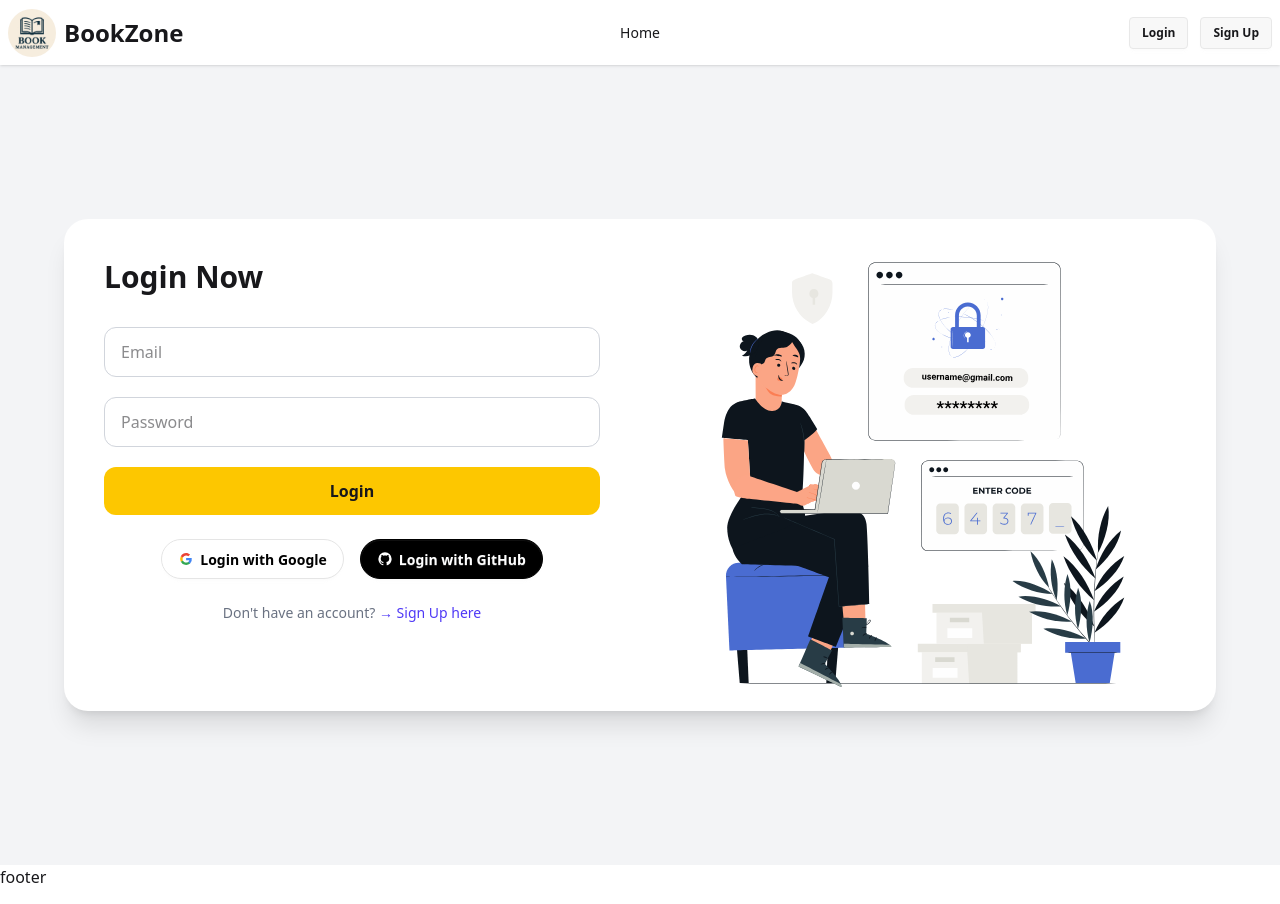
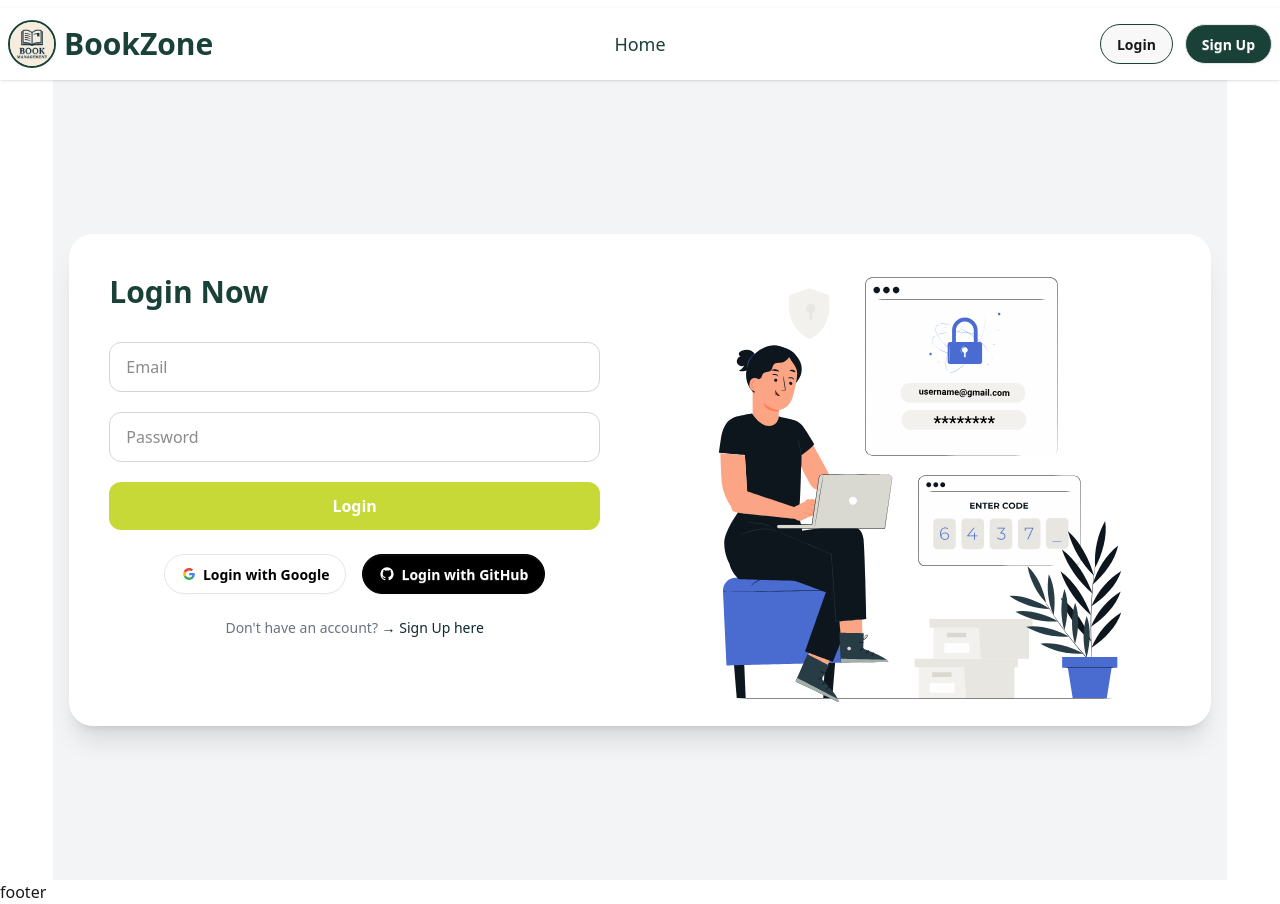
Before and after one commit to chaitey23/Library-management-client, a React (Vite) app: page /login in a window 1280 px wide. Built offline with nearby package versions, Linux system fonts and the light colour scheme; no server answers.

Commit message:
navbar complete

```diff
--- a/src/Components/NavBar/NavBar.jsx
+++ b/src/Components/NavBar/NavBar.jsx
@@ -1,105 +1,3 @@
-// import React, { useContext, useState } from 'react';
-// import navLogo from '../../assets/bookLogo.jpg';
-// import { AuthContext } from '../../Contexts/AuthContext/AuthContext';
-// import { NavLink } from 'react-router';
-
-// const NavBar = () => {
-//   const { user, signOutUser } = useContext(AuthContext);
-//   const [showModal, setShowModal] = useState(false);
-
-//   const handleSignOut = () => {
-//     signOutUser()
-//       .then(() => {
-//         console.log("Sign-out successfully");
-//         setShowModal(false);
-//       })
-//       .catch(error => {
-//         console.error(error);
-//       });
-//   };
-
-//   const links = (
-//     <>
-//       <li><NavLink to='/'>Home</NavLink></li>
-//       {user && (
-//         <>
-//           <li><NavLink to="/all-books">All Books</NavLink></li>
-//           <li><NavLink to="/add-book">Add Book</NavLink></li>
-//           <li><NavLink to="/borrowed-books">Borrowed Books</NavLink></li>
-//         </>
-//       )}
-//     </>
-//   );
-
-//   return (
-//     <>
-//       <div className="navbar bg-base-100 shadow-sm">
-//                 <div className="navbar-start">
-//           <div className='flex items-center gap-2'>
-//             <img className='h-12 w-auto rounded-full' src={navLogo} alt="Logo" />
-//             <span className="text-2xl font-bold">BookZone</span>
-//           </div>
-//         </div>
-
-
-//         <div className="navbar-center hidden lg:flex">
-//           <ul className="menu menu-horizontal px-1">{links}</ul>
-//         </div>
-
-
-//         <div className="navbar-end gap-3">
-//           {user ? (
-//             <div className='flex gap-2 items-center'>
-//               {user.photoURL && (
-//                 <div className='tooltip tooltip-bottom' data-tip={user.displayName || "User"}>
-//                   <img
-//                     className='w-10 h-10 rounded-full object-cover'
-//                     src={user.photoURL}
-//                     alt="User"
-//                   />
-//                 </div>
-//               )}
-//               <button onClick={() => setShowModal(true)} className='btn  btn-sm'>
-//                 Logout
-//               </button>
-//             </div>
-//           ) : (
-//             <>
-//               <NavLink className='btn btn-sm' to='/login'>Login</NavLink>
-//               <NavLink className='btn  btn-sm' to='/register'>Sign Up</NavLink>
-//             </>
-//           )}
-//         </div>
-//       </div>
-
-
-//       {showModal && (
-//         <div className="fixed inset-0 bg-black/40 backdrop-blur-sm flex items-center justify-center z-50  bg-opacity-40">
-//           <div className="bg-white p-6 rounded-lg shadow-lg w-80">
-//             <h2 className="text-lg font-bold mb-4">Confirm Logout</h2>
-//             <p className="mb-6">Are you sure you want to log out?</p>
-//             <div className="flex justify-end gap-3">
-//               <button
-//                 onClick={() => setShowModal(false)}
-//                 className="btn btn-sm btn-ghost"
-//               >
-//                 Cancel
-//               </button>
-//               <button
-//                 onClick={handleSignOut}
-//                 className="btn btn-sm btn-error"
-//               >
-//                 Logout
-//               </button>
-//             </div>
-//           </div>
-//         </div>
-//       )}
-//     </>
-//   );
-// };
-
-// export default NavBar;
 import React, { useContext, useState } from 'react';
 import navLogo from '../../assets/bookLogo.jpg';
 import { AuthContext } from '../../Contexts/AuthContext/AuthContext';
@@ -115,21 +13,21 @@ const NavBar = () => {
       .then(() => {
         console.log("Sign-out successfully");
         setShowModal(false);
-        setIsMenuOpen(false); // menu close on logout
+        setIsMenuOpen(false);
       })
       .catch(error => {
         console.error(error);
       });
   };
-
+const activeClass = "underline !bg-transparent text-[#1a4137]";
   const links = (
     <>
-      <li><NavLink to='/' onClick={() => setIsMenuOpen(false)}>Home</NavLink></li>
+      <li className='text-lg text-[#1a4137]'><NavLink to='/' onClick={() => setIsMenuOpen(false)} className={({isActive}) => isActive ? activeClass :"text-[#1a4137] !bg-transparent hover:!bg-[#c6d936] hover:text-white"}>Home</NavLink></li>
       {user && (
         <>
-          <li><NavLink to="/all-books" onClick={() => setIsMenuOpen(false)}>All Books</NavLink></li>
-          <li><NavLink to="/add-book" onClick={() => setIsMenuOpen(false)}>Add Book</NavLink></li>
-          <li><NavLink to="/borrowed-books" onClick={() => setIsMenuOpen(false)}>Borrowed Books</NavLink></li>
+          <li className='text-lg text-[#1a4137]'><NavLink to="/all-books" onClick={() => setIsMenuOpen(false)}className={({isActive}) => isActive ? activeClass :"text-[#1a4137] !bg-transparent  hover:!bg-[#c6d936] hover:text-white"}>All Books</NavLink></li>
+          <li className='text-lg text-[#1a4137]'><NavLink to="/add-book" onClick={() => setIsMenuOpen(false)}className={({isActive}) => isActive ? activeClass :"text-[#1a4137] !bg-transparent  hover:!bg-[#c6d936] hover:text-white"}>Add Book</NavLink></li>
+          <li className='text-lg text-[#1a4137]'><NavLink to="/borrowed-books" onClick={() => setIsMenuOpen(false)}className={({isActive}) => isActive ? activeClass :"text-[#1a4137] !bg-transparent  hover:!bg-[#c6d936] hover:text-white"}>Borrowed Books</NavLink></li>
         </>
       )}
     </>
@@ -137,9 +35,8 @@ const NavBar = () => {
 
   return (
     <>
-      <div className="navbar bg-base-100 shadow-sm relative">
+      <div className="navbar mt-2 bg-base-100 sticky shadow-sm top-0 z-50">
         <div className="navbar-start flex items-center gap-2">
-          {/* Hamburger button বামে */}
           <button
             className="lg:hidden btn btn-square btn-ghost"
             onClick={() => setIsMenuOpen(!isMenuOpen)}
@@ -151,18 +48,13 @@ const NavBar = () => {
                 d="M4 6h16M4 12h16M4 18h16" />
             </svg>
           </button>
-
-          {/* Logo + site name */}
-          <img className='h-12 w-auto rounded-full' src={navLogo} alt="Logo" />
-          <span className="text-2xl font-bold">BookZone</span>
+          <img className='h-12 w-auto border-2 border-[#1a4137]  rounded-full' src={navLogo} alt="Logo" />
+          <span className=" lg:text-3xl md:text-2xl font-bold text-[#1a4137]">BookZone</span>
         </div>
-
-        {/* Desktop menu */}
         <div className="navbar-center hidden lg:flex">
           <ul className="menu menu-horizontal px-1">{links}</ul>
         </div>
 
-        {/* User login/logout */}
         <div className="navbar-end gap-3">
           {user ? (
             <div className='flex gap-2 items-center'>
@@ -175,31 +67,30 @@ const NavBar = () => {
                   />
                 </div>
               )}
-              <button onClick={() => setShowModal(true)} className='btn btn-sm'>
+              <button onClick={() => setShowModal(true)} className='btn rounded-3xl border-[#1a4137] border-2'>
                 Logout
               </button>
             </div>
           ) : (
             <>
-              <NavLink className='btn btn-sm' to='/login'>Login</NavLink>
-              <NavLink className='btn btn-sm' to='/register'>Sign Up</NavLink>
+              <NavLink className='btn rounded-3xl border-[#1a4137] hover:bg-[#1a4137] hover:text-white' to='/login'>Login</NavLink>
+              <NavLink className='btn rounded-3xl bg-[#1a4137] text-white' to='/register'>Sign Up</NavLink>
             </>
           )}
         </div>
 
-        {/* Mobile menu */}
         {isMenuOpen && (
-          <div className="lg:hidden absolute top-full left-0 w-full bg-white shadow-md z-40">
+          <div className="lg:hidden absolute top-full left-0  bg-white shadow-md z-40">
             <ul className="menu menu-vertical p-4 gap-2">{links}</ul>
           </div>
         )}
       </div>
 
-      {/* Logout confirmation modal */}
+
       {showModal && (
         <div className="fixed inset-0 bg-black/40 backdrop-blur-sm flex items-center justify-center z-50 bg-opacity-40">
           <div className="bg-white p-6 rounded-lg shadow-lg w-80">
-            <h2 className="text-lg font-bold mb-4">Confirm Logout</h2>
+            <h2 className="text-lg text-[#1a4137] font-bold mb-4">Confirm Logout</h2>
             <p className="mb-6">Are you sure you want to log out?</p>
             <div className="flex justify-end gap-3">
               <button
@@ -210,7 +101,7 @@ const NavBar = () => {
               </button>
               <button
                 onClick={handleSignOut}
-                className="btn btn-sm btn-error"
+                className="btn btn-sm text-white bg-[#1a4137]"
               >
                 Logout
               </button>
--- a/src/Layouts/MainLayout.jsx
+++ b/src/Layouts/MainLayout.jsx
@@ -6,8 +6,10 @@ import Footer from '../Components/Footer/Footer';
 const MainLayout = () => {
     return (
         <div>
-            <NavBar></NavBar>
-            <Outlet></Outlet>
+          <NavBar></NavBar>
+           <div className='w-11/12 mx-auto'>
+             <Outlet></Outlet>
+           </div>
             <Footer></Footer>
         </div>
     );
--- a/src/Pages/Login/Login.jsx
+++ b/src/Pages/Login/Login.jsx
@@ -61,7 +61,7 @@ const Login = () => {
        <div className="min-h-screen flex items-center justify-center bg-gray-100 px-4">
             <div className=" grid grid-cols-1 lg:grid-cols-2 max-w-6xl bg-white shadow-xl rounded-3xl overflow-hidden">
                 <div className="p-10">
-                    <h2 className="text-3xl font-bold mb-8">Login Now</h2>
+                    <h2 className="text-3xl font-bold mb-8 text-[#1a4137]">Login Now</h2>
 
                     <form onSubmit={handleSignIn} className="space-y-5">
                         <input
@@ -76,7 +76,7 @@ const Login = () => {
                         />
                         <button
                             type="submit"
-                            className="w-full py-3 bg-yellow-400 rounded-xl font-semibold hover:bg-yellow-500 transition cursor-pointer"
+                            className="w-full py-3 bg-[#c6d936] text-white rounded-xl font-semibold transition cursor-pointer"
                         >
                             Login
                         </button>
@@ -92,7 +92,7 @@ const Login = () => {
                         </button>
                     </div>
                     <p className="text-sm mt-6 text-center text-gray-500">
-                      Don't have an account? <Link    className="text-indigo-600 font-medium" to='/register'>→ Sign Up here</Link>
+                      Don't have an account? <Link    className="font-medium text-[#102930]" to='/register'>→ Sign Up here</Link>
                     </p>
 
                 </div>
--- a/src/Pages/Register/Register.jsx
+++ b/src/Pages/Register/Register.jsx
@@ -72,7 +72,7 @@ const Register = () => {
         <div className="min-h-screen flex items-center justify-center bg-gray-100 px-4">
             <div className="w-full max-w-6xl bg-white shadow-xl rounded-3xl overflow-hidden grid grid-cols-1 md:grid-cols-2">
                 <div className="p-10">
-                    <h2 className="text-3xl font-bold mb-8">Create an account</h2>
+                    <h2 className="text-3xl font-bold mb-8 text-[#1a4137]">Create an account</h2>
 
                     <form onSubmit={handleRegister} className="space-y-5">
                         <input
@@ -100,7 +100,8 @@ const Register = () => {
                         />
                         <button
                             type="submit"
-                            className="w-full py-3 bg-yellow-400 rounded-xl font-semibold hover:bg-yellow-500 transition cursor-pointer"
+                            className="w-full py-3
+                             bg-[#c6d936] text-white rounded-xl font-semibold transition cursor-pointer"
                         >
                             Submit
                         </button>
@@ -116,7 +117,7 @@ const Register = () => {
                         </button>
                     </div>
                     <p className="text-sm mt-6 text-center text-gray-500">
-                        Already Have any account? <Link className="text-indigo-600 font-medium" to='/login'>Login </Link>
+                        Already Have any account? <Link className="font-medium text-[#102930]" to='/login'>Login </Link>
                     </p>
                 </div>
                 <div className="hidden md:block bg-cover bg-center h-[600px]" style={{ backgroundImage: `url(${registerPicture})` }}>
```
